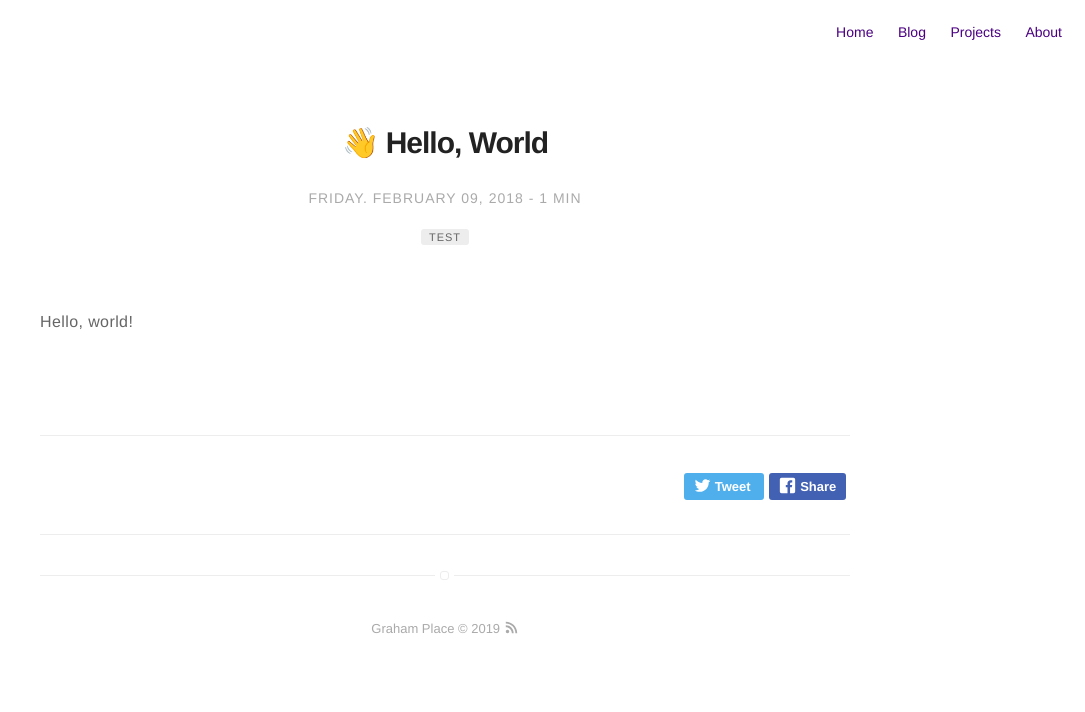
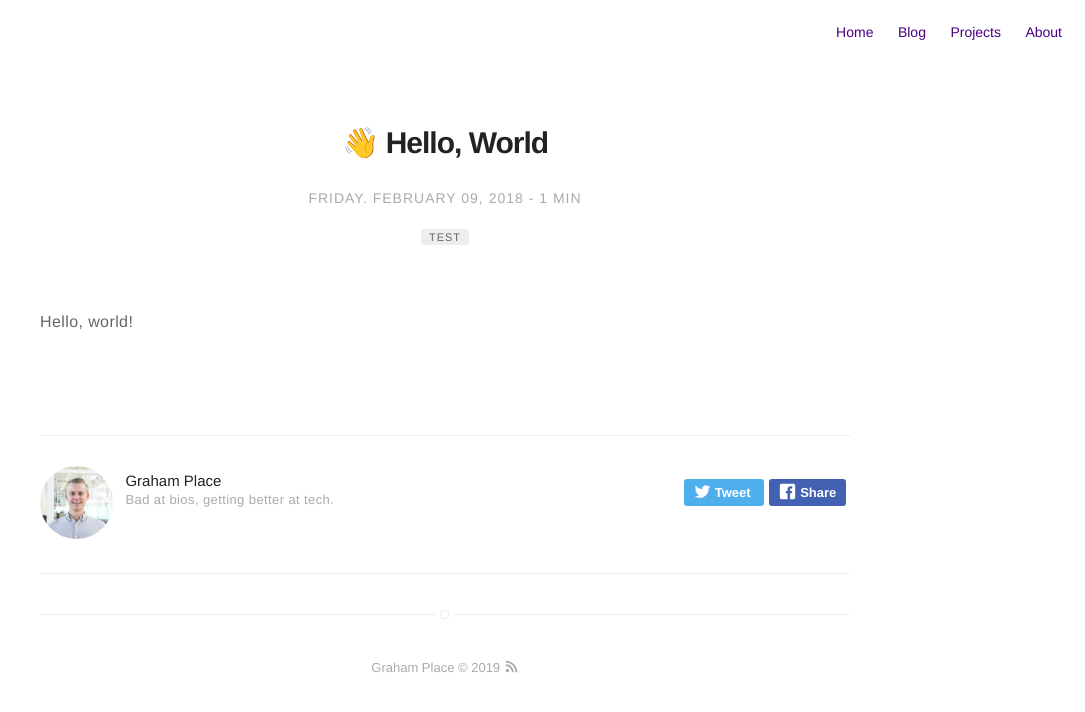
Before and after one commit to grahamplace/grahamplace.github.io, a Jekyll site: the page built from _posts/2019-02-09-hello-world-project.markdown, in a window 1280 px wide. Shown: the top 712 px of the page, without its empty margins (195-1280 px from the left). Built offline with Jekyll 4.4.1, drawn with Linux system fonts in a browser that asks for light colours; emoji names are drawn with the system emoji font; part of the change alters nothing that is shown.

```diff
--- a/_config.yml
+++ b/_config.yml
@@ -55,7 +55,7 @@ spotify: g.place
 
 
 authors:
-    johndoe:
+    grahamplace:
         name: Graham Place
         bio: Bad at bios, getting better at tech.
         twitter: graham_place
```
Also changed, not shown: 2 other files.
